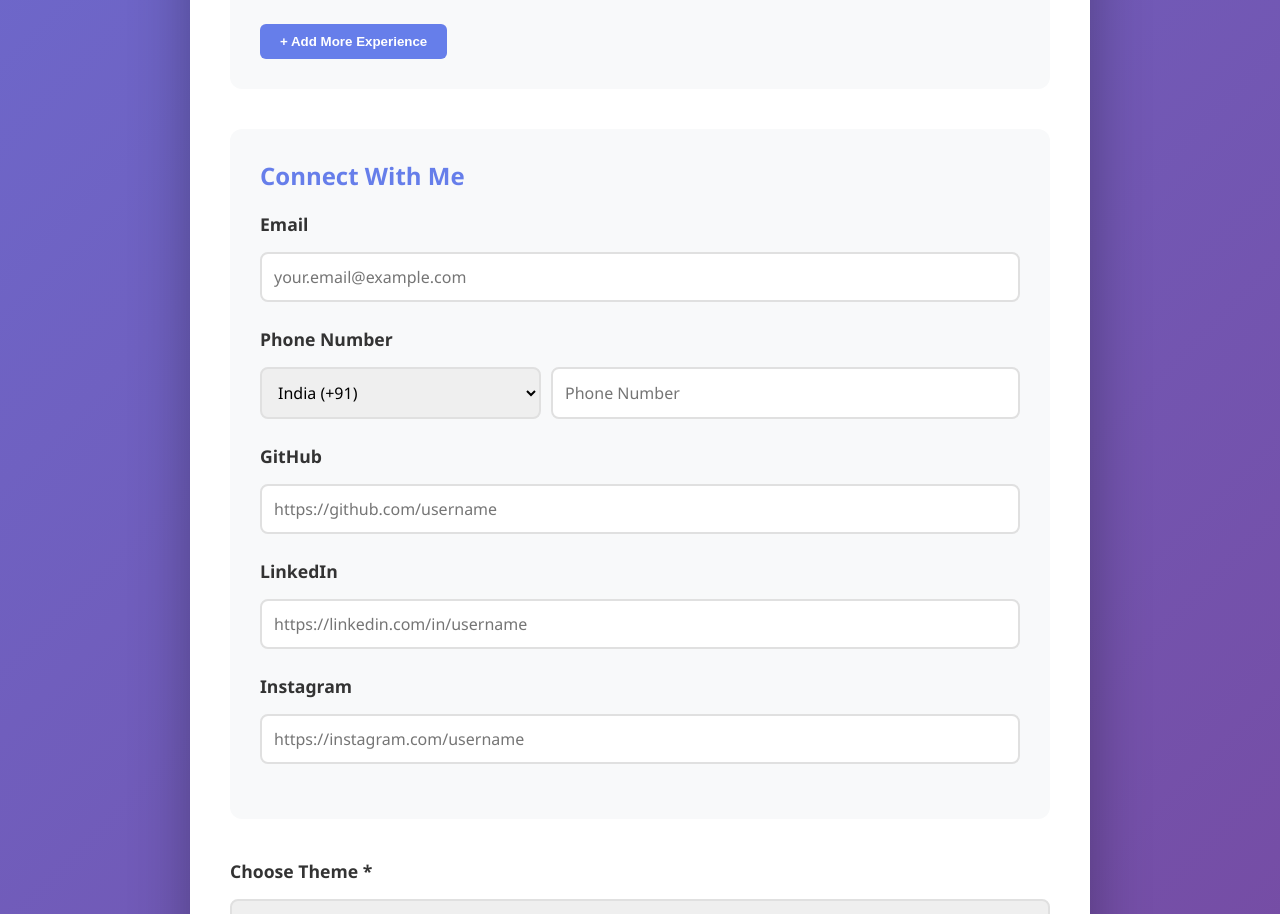
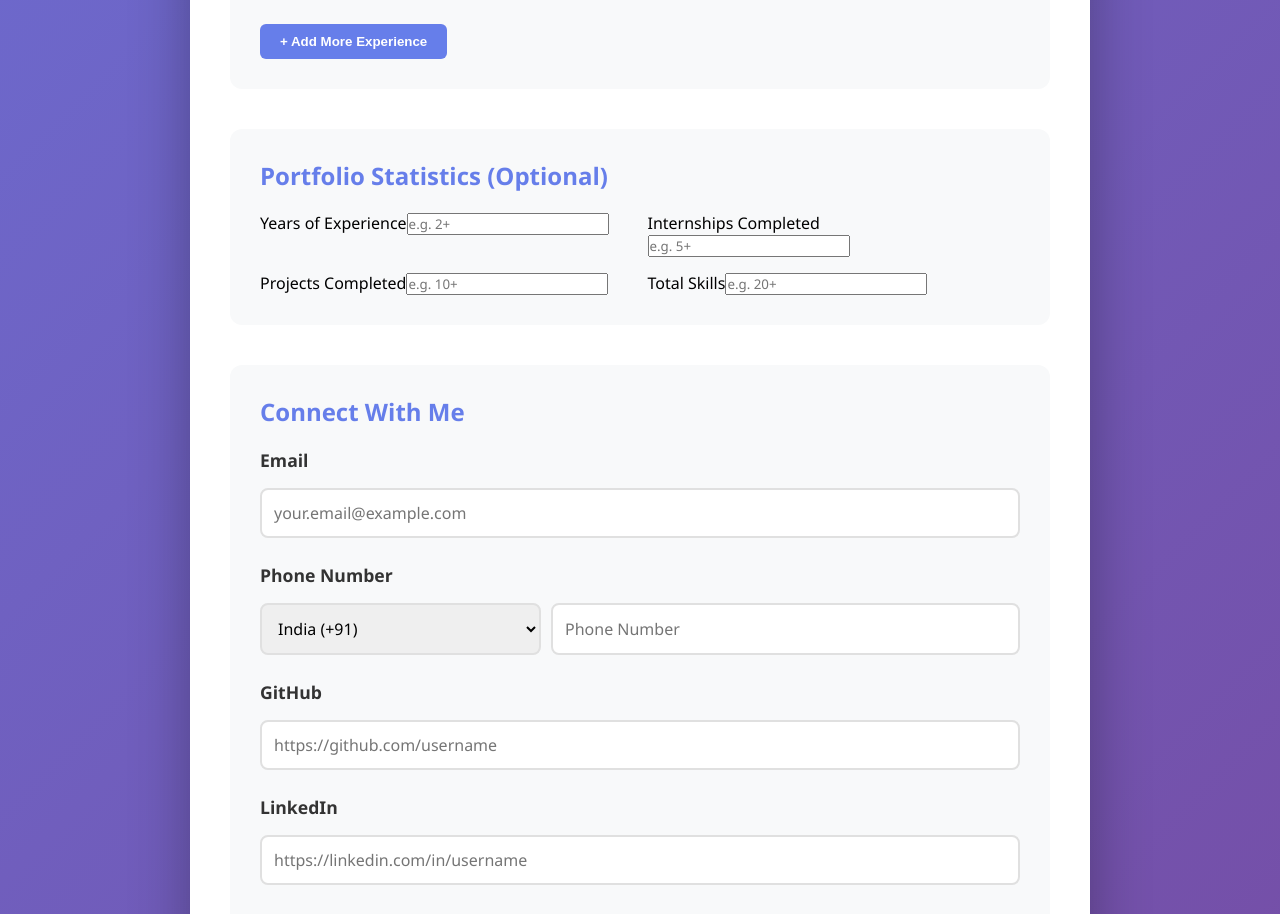
Before and after one commit to Sanika-13/OneBuild-Front, a React (Create React App) app: page /dashboard in a window 1280 px wide. Shown: the part 2022-2936 px from the top of the page. Built offline with nearby package versions, Linux system fonts and the light colour scheme; sample sign-in values are in the browser's storage.

Commit message:
Add stats to dashboard form and move stats display to portfolio header

```diff
--- a/src/pages/Portfolio.css
+++ b/src/pages/Portfolio.css
@@ -86,8 +86,8 @@
 
 .intro-text {
   flex: 1;
-  transform: translateY(-30px);
-  /* Move text slightly up */
+  transform: translate(30px, -40px);
+  /* Move text up and slightly right */
 }
 
 .greeting {
--- a/src/pages/Portfolio.js
+++ b/src/pages/Portfolio.js
@@ -156,53 +156,44 @@ const Portfolio = () => {
                   Download Resume 📄
                 </a>
               )}
+              {portfolio.stats && (
+                <div className="header-stats" style={{
+                  display: 'grid',
+                  gridTemplateColumns: 'min-content min-content',
+                  gap: '20px 60px',
+                  marginTop: '30px',
+                  textAlign: 'left'
+                }}>
+                  {portfolio.stats.yearsOfExperience && (
+                    <div style={{ whiteSpace: 'nowrap' }}>
+                      <p style={{ fontSize: '0.9rem', color: '#ccc', marginBottom: '4px' }}>Months of Experience</p>
+                      <h3 style={{ fontSize: '2.5rem', fontWeight: 'bold', margin: 0, lineHeight: 1 }}>{portfolio.stats.yearsOfExperience}</h3>
+                    </div>
+                  )}
+                  {portfolio.stats.internshipsCompleted && (
+                    <div style={{ whiteSpace: 'nowrap' }}>
+                      <p style={{ fontSize: '0.9rem', color: '#ccc', marginBottom: '4px' }}>Internship Completed</p>
+                      <h3 style={{ fontSize: '2.5rem', fontWeight: 'bold', margin: 0, lineHeight: 1 }}>{portfolio.stats.internshipsCompleted}</h3>
+                    </div>
+                  )}
+                  {portfolio.stats.projectsCompleted && (
+                    <div style={{ whiteSpace: 'nowrap' }}>
+                      <p style={{ fontSize: '0.9rem', color: '#ccc', marginBottom: '4px' }}>Projects Completed</p>
+                      <h3 style={{ fontSize: '2.5rem', fontWeight: 'bold', margin: 0, lineHeight: 1 }}>{portfolio.stats.projectsCompleted}</h3>
+                    </div>
+                  )}
+                  {portfolio.stats.totalSkills && (
+                    <div style={{ whiteSpace: 'nowrap' }}>
+                      <p style={{ fontSize: '0.9rem', color: '#ccc', marginBottom: '4px' }}>No of Skills</p>
+                      <h3 style={{ fontSize: '2.5rem', fontWeight: 'bold', margin: 0, lineHeight: 1 }}>{portfolio.stats.totalSkills}</h3>
+                    </div>
+                  )}
+                </div>
+              )}
             </div>
           </div>
         </header>
 
-        {/* Stats Section */}
-        {portfolio.stats && (
-          <section className="section stats-section" style={{
-            width: '100vw',
-            position: 'relative',
-            left: '50%',
-            right: '50%',
-            marginLeft: '-50vw',
-            marginRight: '-50vw',
-            padding: '20px 5%',
-            display: 'flex',
-            justifyContent: 'center',
-            gap: '20px',
-            flexWrap: 'wrap'
-          }}>
-            <div style={{ maxWidth: '1400px', width: '100%', margin: '0 auto', display: 'flex', justifyContent: 'center', gap: '20px', flexWrap: 'wrap' }}>
-              {portfolio.stats.yearsOfExperience && (
-                <div className="stat-card" style={{ background: 'rgba(255,255,255,0.1)', padding: '15px', borderRadius: '8px', textAlign: 'center', minWidth: '120px' }}>
-                  <h3 style={{ fontSize: '1.5rem', marginBottom: '5px' }}>{portfolio.stats.yearsOfExperience}</h3>
-                  <p style={{ fontSize: '0.9rem', opacity: 0.8 }}>Years Exp</p>
-                </div>
-              )}
-              {portfolio.stats.projectsCompleted && (
-                <div className="stat-card" style={{ background: 'rgba(255,255,255,0.1)', padding: '15px', borderRadius: '8px', textAlign: 'center', minWidth: '120px' }}>
-                  <h3 style={{ fontSize: '1.5rem', marginBottom: '5px' }}>{portfolio.stats.projectsCompleted}</h3>
-                  <p style={{ fontSize: '0.9rem', opacity: 0.8 }}>Projects</p>
-                </div>
-              )}
-              {portfolio.stats.internshipsCompleted && (
-                <div className="stat-card" style={{ background: 'rgba(255,255,255,0.1)', padding: '15px', borderRadius: '8px', textAlign: 'center', minWidth: '120px' }}>
-                  <h3 style={{ fontSize: '1.5rem', marginBottom: '5px' }}>{portfolio.stats.internshipsCompleted}</h3>
-                  <p style={{ fontSize: '0.9rem', opacity: 0.8 }}>Internships</p>
-                </div>
-              )}
-              {portfolio.stats.totalSkills && (
-                <div className="stat-card" style={{ background: 'rgba(255,255,255,0.1)', padding: '15px', borderRadius: '8px', textAlign: 'center', minWidth: '120px' }}>
-                  <h3 style={{ fontSize: '1.5rem', marginBottom: '5px' }}>{portfolio.stats.totalSkills}</h3>
-                  <p style={{ fontSize: '0.9rem', opacity: 0.8 }}>Total Skills</p>
-                </div>
-              )}
-            </div>
-          </section>
-        )}
 
         {/* About Section */}
         {portfolio.about && (
--- a/src/pages/StudentDashboard.js
+++ b/src/pages/StudentDashboard.js
@@ -812,6 +812,53 @@ const StudentDashboard = () => {
           </button>
         </div>
 
+        {/* Portfolio Stats */}
+        <div className="form-section">
+          <h3>Portfolio Statistics (Optional)</h3>
+          <div className="form-group-row" style={{ display: 'grid', gridTemplateColumns: '1fr 1fr', gap: '15px' }}>
+            <div>
+              <label>Years of Experience</label>
+              <input
+                type="text"
+                name="yearsOfExperience"
+                value={formData.stats.yearsOfExperience}
+                onChange={handleStatsChange}
+                placeholder="e.g. 2+"
+              />
+            </div>
+            <div>
+              <label>Internships Completed</label>
+              <input
+                type="text"
+                name="internshipsCompleted"
+                value={formData.stats.internshipsCompleted}
+                onChange={handleStatsChange}
+                placeholder="e.g. 5+"
+              />
+            </div>
+            <div>
+              <label>Projects Completed</label>
+              <input
+                type="text"
+                name="projectsCompleted"
+                value={formData.stats.projectsCompleted}
+                onChange={handleStatsChange}
+                placeholder="e.g. 10+"
+              />
+            </div>
+            <div>
+              <label>Total Skills</label>
+              <input
+                type="text"
+                name="totalSkills"
+                value={formData.stats.totalSkills}
+                onChange={handleStatsChange}
+                placeholder="e.g. 20+"
+              />
+            </div>
+          </div>
+        </div>
+
         {/* Social Links */}
         <div className="form-section">
           <h3>Connect With Me</h3>
```
